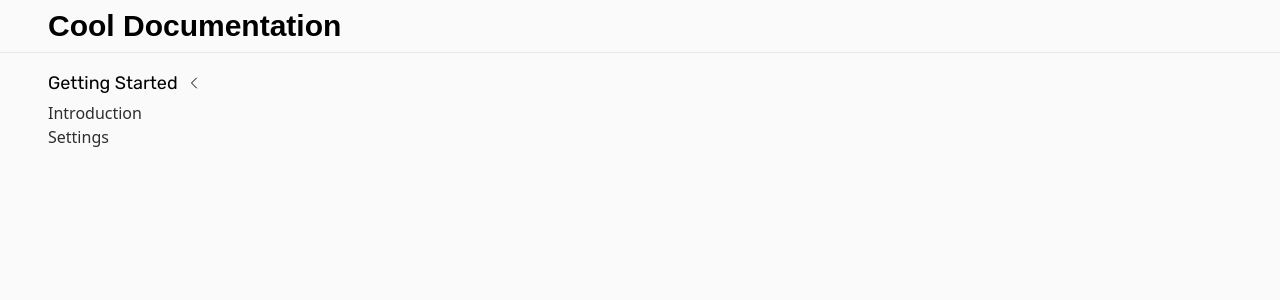
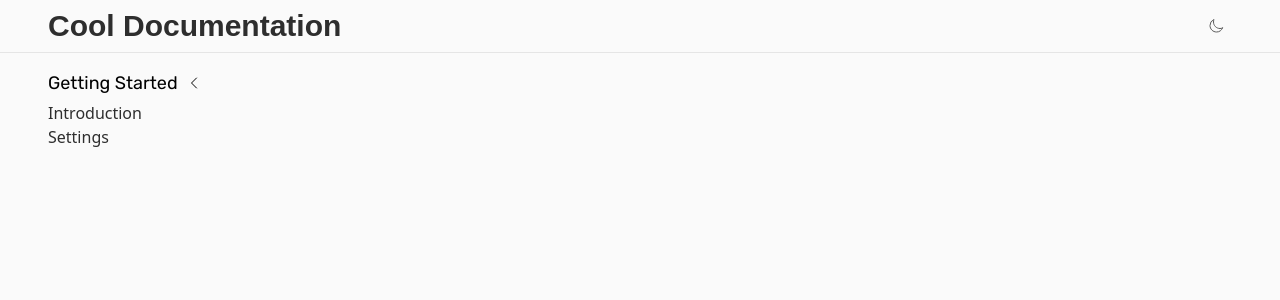
Before and after one commit to CodeByJamie/documentation, a Next.js app: page / in a window 1280 px wide. Shown: the top 300 px of the page. Built offline with nearby package versions, Linux system fonts and the light colour scheme; a web font is replaced by a local one.

Commit message:
Added DarkMode functionality

```diff
--- a/app/components/navigation/header.tsx
+++ b/app/components/navigation/header.tsx
@@ -1,7 +1,27 @@
+"use client";
+import { HeroIcons, React } from "@/lib/exports/dependencies";
+
 export default function header() {
-    return (
-        <div className="flex flex-row items-center border-b p-2 px-12">
-            <span className="text-3xl font-headerFont font-bold">Cool Documentation</span>
-        </div>
-    )
+  const [darkMode, setDarkMode] = React.useState(false);
+
+  return (
+    <div className="flex flex-row items-center justify-between border-b border-b-primCol-500 dark:border-b-primCol-800 p-2 px-12">
+      <span className="text-3xl font-headerFont font-bold text-primCol-900 dark:text-primCol-100">
+        Cool Documentation
+      </span>
+      <div
+        className="w-8 h-8 rounded-lg hover:bg-primCol-600 dark:hover:bg-primCol-800 hover:bg-opacity-40 p-2 duration-300 cursor-pointer"
+        onClick={() => {
+          setDarkMode(!darkMode);
+          document.documentElement.classList.toggle("dark");
+        }}
+      >
+        {darkMode ? (
+          <HeroIcons.SunIcon className="text-white" />
+        ) : (
+          <HeroIcons.MoonIcon className="text-primCol-800" />
+        )}
+      </div>
+    </div>
+  );
 }
--- a/app/components/navigation/sidenav.tsx
+++ b/app/components/navigation/sidenav.tsx
@@ -8,10 +8,10 @@ export default function sidenav() {
     <>
       <aside className="absolute top-15 left-0 flex flex-col max-w-fit h-screen pl-12 select-none gap-1">
           <div
-            className="flex flex-row items-center cursor-pointer gap-2 w-full"
+            className="flex flex-row items-center cursor-pointer gap-2 w-full dark:text-primCol-100"
             onClick={() => setCollapsed(!collapsed)}
           >
-            <h2 className="font-parentFont text-lg">Getting Started</h2>
+            <h2 className="font-parentFont text-lg ">Getting Started</h2>
             <HeroIcons.ChevronDownIcon
               className={`size-4 ${!collapsed && "rotate-90"} duration-300`}
             />
--- a/app/page.tsx
+++ b/app/page.tsx
@@ -2,7 +2,7 @@ import { Components } from "@/lib/exports/components";
 
 export default function rootPage() {
   return (
-    <div className="relative min-h-screen bg-primCol-100 overflow-hidden">
+    <div className="relative min-h-screen bg-primCol-100 dark:bg-primCol-900 overflow-hidden duration-300">
       <Components.Navigation.Header />
       <div className="px-12 py-4">
         <Components.Navigation.Sidenav />
--- a/tailwind.config.ts
+++ b/tailwind.config.ts
@@ -6,6 +6,7 @@ export default {
     "./components/**/*.{js,ts,jsx,tsx,mdx}",
     "./app/**/*.{js,ts,jsx,tsx,mdx}",
   ],
+  darkMode: 'class',
   theme: {
     extend: {
       fontFamily: {
```
